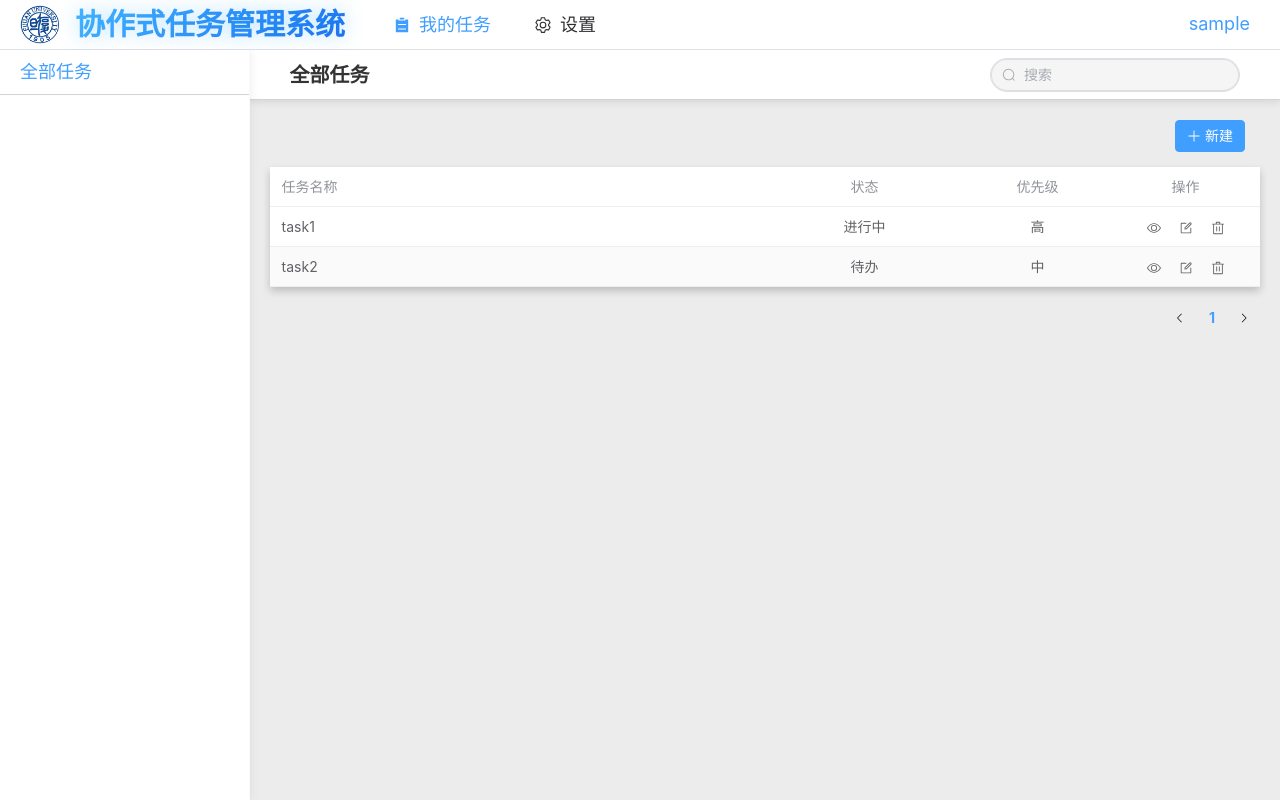
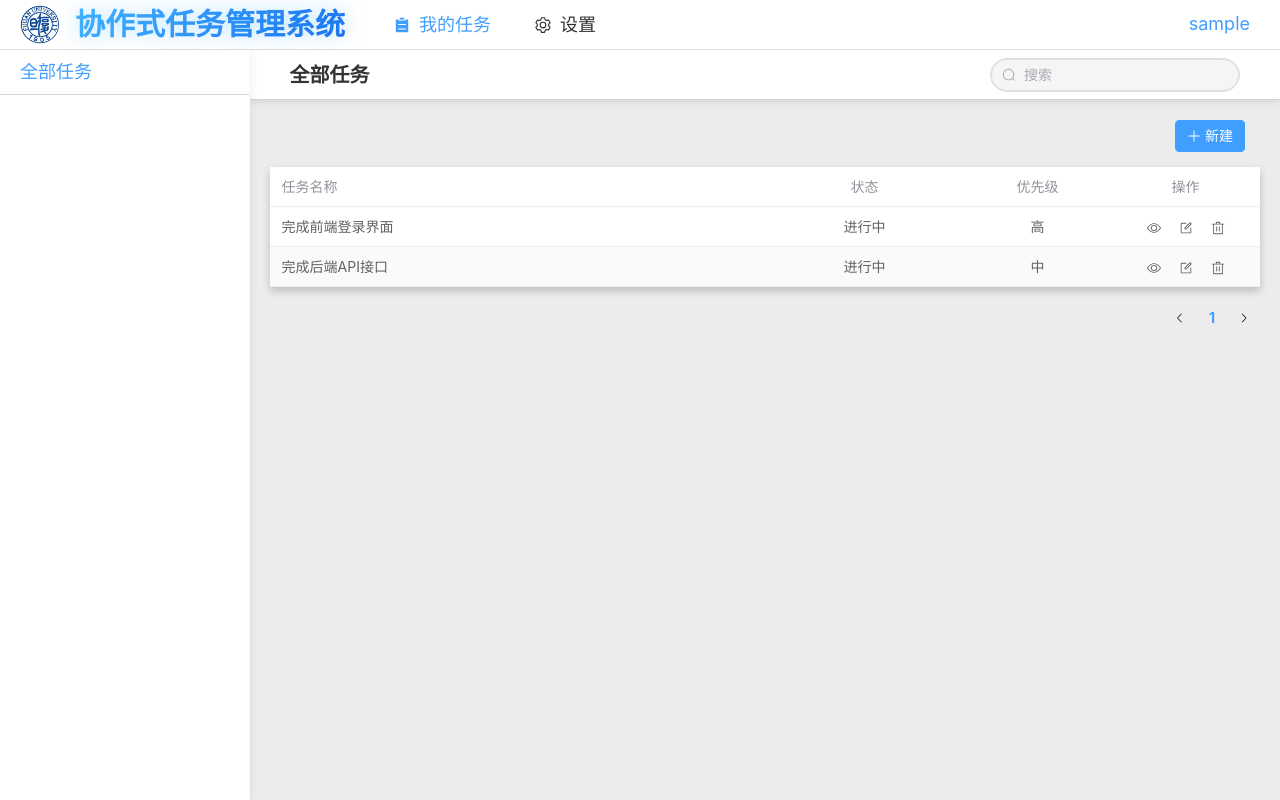
Before and after one commit to maxfyf/Software-Engineering, a Vue app in the folder frontend/: page /task/all in a window 1280 px wide. Built offline with nearby package versions, Linux system fonts and the light colour scheme; sample sign-in values are in the browser's storage.

Commit message:
Update AllTasksView.vue

```diff
--- a/frontend/src/views/task/AllTasksView.vue
+++ b/frontend/src/views/task/AllTasksView.vue
@@ -3,51 +3,106 @@ import { ref, computed } from 'vue';
 import HeaderWrapper from "@/components/HeaderWrapper.vue";
 import Search from "@/components/Search.vue";
 import { Plus, View, Edit, Delete } from "@element-plus/icons-vue";
+import { ElMessage, ElMessageBox } from 'element-plus';
+import router from '@/router';
+import { currentUser } from '@/store/user.js';
 
-// TODO: 改成实际用户所有任务名称字符串数组
-const dataset = ['apple', 'banana', 'pear', 'peach']
+// 实际用户所有任务名称字符串数组
+const dataset = computed(() => taskData.value.map(task => task.title))
 
-// TODO: 改成实际选中选项后的回调函数（切换页面到指定任务对应的页面）
-const handleSelect = () => {}
+// 实际选中选项后的回调函数（切换页面到指定任务对应的页面）
+const handleSelect = (taskName) => {
+  console.log('选中任务:', taskName)
+  const task = taskData.value.find(t => t.title === taskName)
+  if (task) {
+    currentTask.value = task
+    viewDialogVisible.value = true
+  }
+}
+
 
 // TODO: 任务数据，可直接使用原始taskInfo数组，程序将根据taskInfo结构体中的prop名自动填表
-const data1 = {
-  title: "task1",
-  status: "进行中",
-  priority: "高"
-};
-const data2 = {
-  title: "task2",
-  status: "待办",
-  priority: "中"
-}
-const taskData = ref([data1, data2]);
+const taskData = ref([
+  {
+    id: 1,
+    title: "完成前端登录界面",
+    description: "实现用户登录、注册的前端界面",
+    status: "进行中",
+    priority: "高",
+    deadline: "2026-04-01",
+    createdAt: "2026-03-20",
+    updatedAt: "2026-03-20"
+  },
+  {
+    id: 2,
+    title: "完成后端API接口",
+    description: "实现用户注册、登录的后端接口",
+    status: "进行中",
+    priority: "中",
+    deadline: "2026-04-05",
+    createdAt: "2026-03-20",
+    updatedAt: "2026-03-20"
+  }
+])
 
-// TODO: 新建任务
+// 新建任务
 const handleNew = () => {
-
+  console.log('新建任务')
+  // 跳转到编辑页面，并传递 isNew 参数
+  router.push({
+    path: '/task/edit',
+    query: { isNew: 'true' }
+  })
 }
 
 const viewDialogVisible = ref(false)    // 查看任务窗口是否可见
+const currentTask = ref(null)           // 当前查看的任务
 
 const closeViewDialog = () => {
   viewDialogVisible.value = false
 }
 
-const viewDetail = () => {
+const viewDetail = (row) => {
+  currentTask.value = row
   viewDialogVisible.value = true
-  // TODO: 查看任务详情
-
 }
 
-// TODO: 编辑任务
-const editTask = () => {
-
+// 编辑任务
+const editTask = (row) => {
+  console.log('编辑任务:', row)
+  // 跳转到编辑页面，传递任务ID
+  router.push({
+    path: '/task/edit',
+    query: {
+      isNew: 'false',
+      taskId: row.id
+    }
+  })
 }
 
 // TODO: 删除任务
-const deleteTask = () => {
-
+const deleteTask = (row) => {
+  ElMessageBox.confirm(
+    `确定要删除任务"${row.title}"吗？`,
+    '删除确认',
+    {
+      confirmButtonText: '确定',
+      cancelButtonText: '取消',
+      type: 'warning'
+    }
+  ).then(() => {
+    // TODO: 调用后端 API 删除任务
+    console.log('删除任务:', row.id)
+    // 从列表中移除（模拟）
+    const index = taskData.value.findIndex(t => t.id === row.id)
+    if (index !== -1) {
+      taskData.value.splice(index, 1)
+    }
+    ElMessage.success('任务已删除')
+  }).catch(() => {
+    // 取消删除
+    console.log('取消删除')
+  })
 }
 
 const currentPage = ref(1)    // 当前数据页
@@ -101,19 +156,19 @@ const handleCurrentChange = (page) => {
             <el-table-column prop="priority" label="优先级" min-width="15%" align="center" />
             <el-table-column fixed="right" label="操作" min-width="15%" align="center">
               <template v-slot:default="scope">
-                <el-button link type="text" @click="viewDetail">
+                <el-button link type="text" @click="viewDetail(scope.row)">
                   <el-icon>
                     <View/>
                   </el-icon>
                 </el-button>
 
-                <el-button link type="text" @click="editTask">
+                <el-button link type="text" @click="editTask(scope.row)">
                   <el-icon>
                     <Edit/>
                   </el-icon>
                 </el-button>
 
-                <el-button link type="text" class="delete-button" @click="deleteTask">
+                <el-button link type="text" class="delete-button" @click="deleteTask(scope.row)">
                   <el-icon>
                     <Delete/>
                   </el-icon>
@@ -144,13 +199,13 @@ const handleCurrentChange = (page) => {
         <span class="dialog-title">&nbsp;&nbsp;&nbsp;&nbsp;&nbsp;&nbsp;&nbsp;&nbsp;任务详情</span>
       </template>
       <div class="dialog-content-wrapper">
-        <p class="dialog-content"><span class="key">任务标题：</span>TODO</p>
-        <p class="dialog-content"><span class="key">描述：</span>TODO</p>
-        <p class="dialog-content"><span class="key">状态：</span>TODO</p>
-        <p class="dialog-content"><span class="key">优先级：</span>TODO</p>
-        <p class="dialog-content"><span class="key">截止时间：</span>TODO</p>
-        <p class="dialog-content"><span class="key">创建时间：</span>TODO</p>
-        <p class="dialog-content"><span class="key">更新时间：</span>TODO</p>
+        <p class="dialog-content"><span class="key">任务标题：</span>{{ currentTask.title }}</p>
+        <p class="dialog-content"><span class="key">描述：</span>{{ currentTask.description }}</p>
+        <p class="dialog-content"><span class="key">状态：</span>{{ currentTask.status }}</p>
+        <p class="dialog-content"><span class="key">优先级：</span>{{ currentTask.priority }}</p>
+        <p class="dialog-content"><span class="key">截止时间：</span>{{ currentTask.deadline }}</p>
+        <p class="dialog-content"><span class="key">创建时间：</span>{{ currentTask.createdAt }}</p>
+        <p class="dialog-content"><span class="key">更新时间：</span>{{ currentTask.updatedAt }}</p>
       </div>
     </el-dialog>
   </HeaderWrapper>
```
